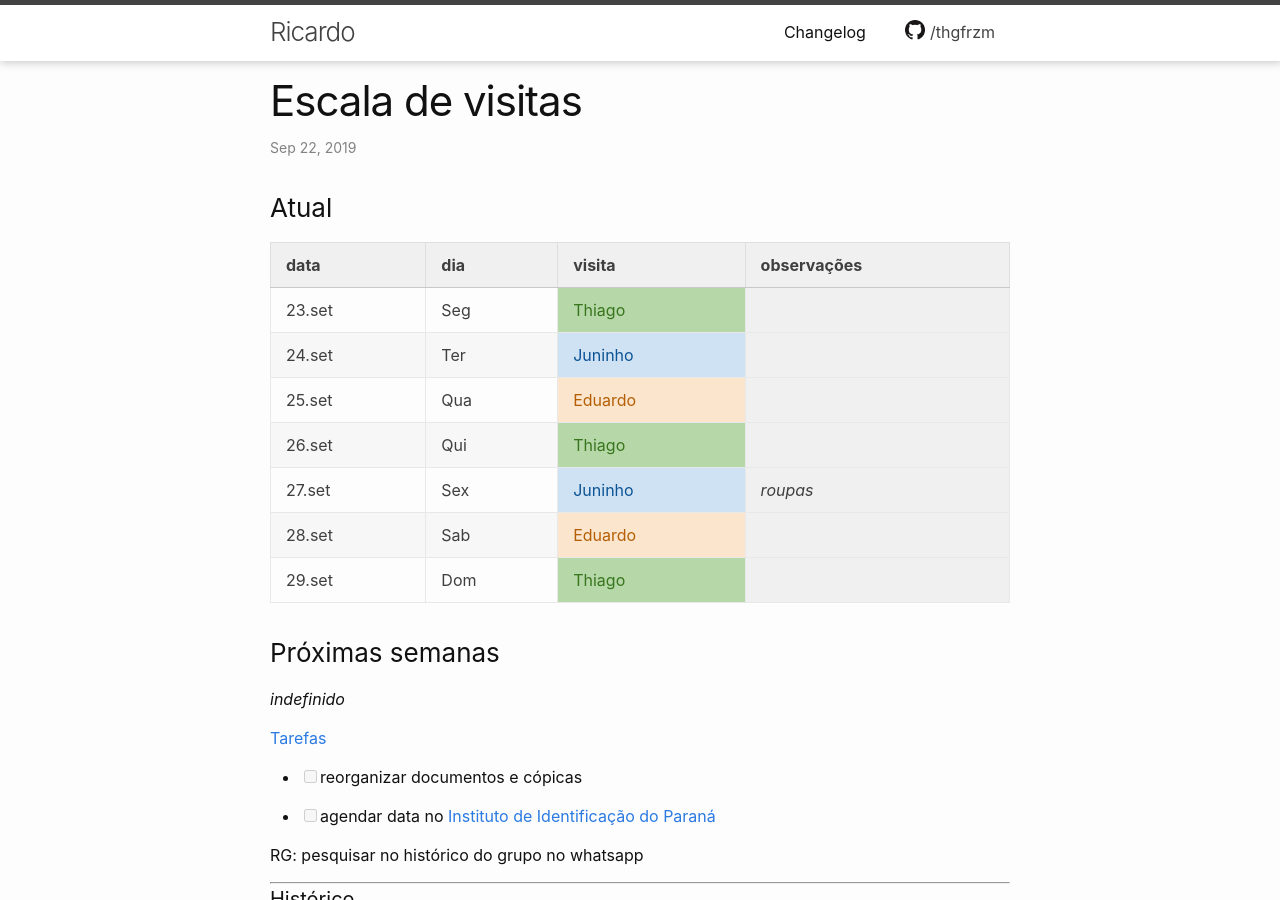
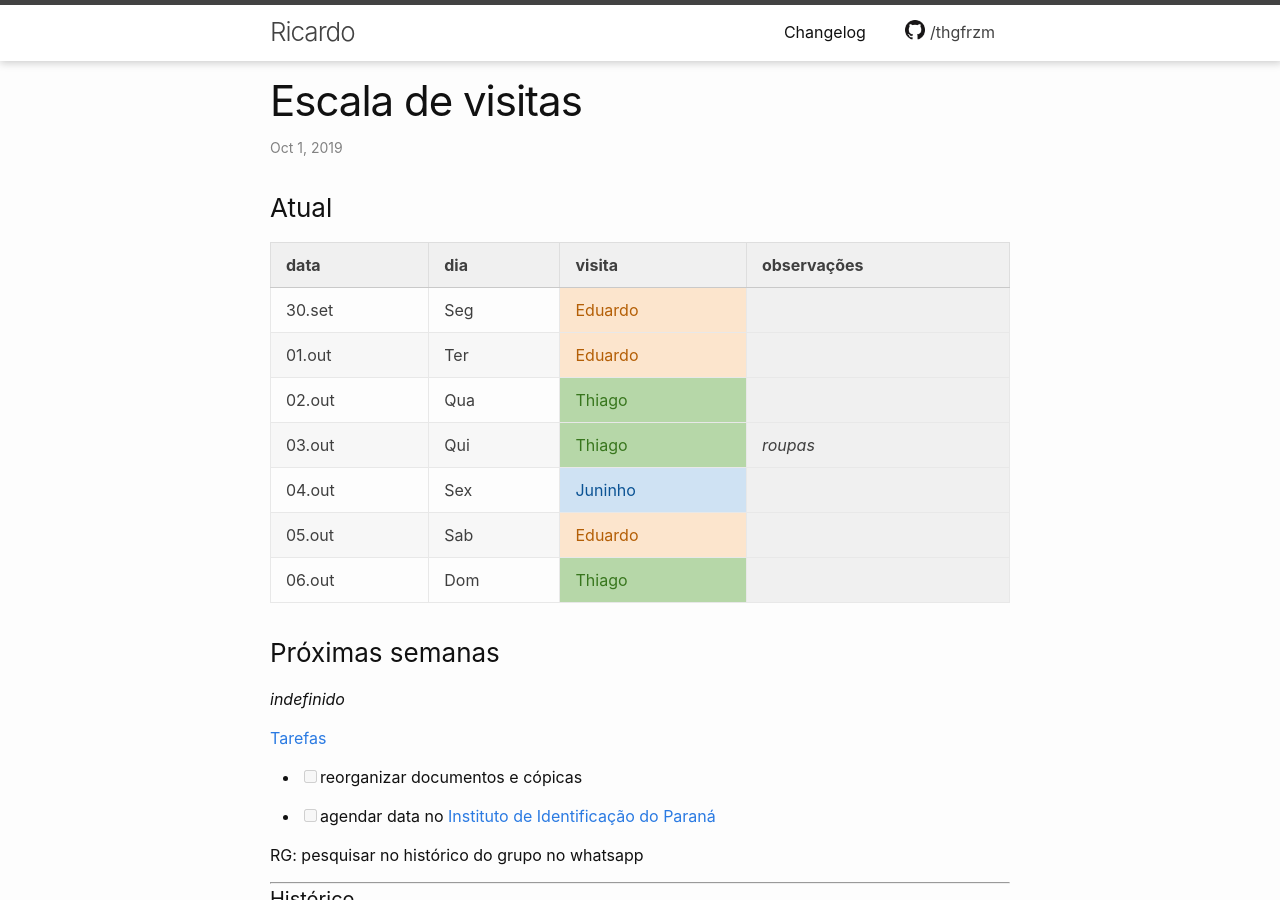
Before and after one commit to thgfrzm/ricardo, a Jekyll site: the page built from _posts/2018-12-23-escala-visitas.markdown, in a window 1280 px wide and 900 px high. Built offline with Jekyll 4.4.1, drawn with Linux system fonts in a browser that asks for light colours; some of the changed text lies outside the part shown.

Commit message:
Update 2018-12-23-escala-visitas.markdown

```diff
--- a/_posts/2018-12-23-escala-visitas.markdown
+++ b/_posts/2018-12-23-escala-visitas.markdown
@@ -1,7 +1,7 @@
 ---
 layout: post
 title:  "Escala de visitas"
-date:   2019-09-22 12:00:00 -0300
+date:   2019-10-01 12:00:00 -0300
 categories: agenda
 ---
 
@@ -9,13 +9,13 @@ categories: agenda
 
 | data   | dia | visita  | observações |
 | ------ | --- | ------- | ----------- |
-| 23.set | Seg | Thiago |             |
-| 24.set | Ter | Juninho  |             |
-| 25.set | Qua | Eduardo |             |
-| 26.set | Qui | Thiago  |             |
-| 27.set | Sex | Juninho | _roupas_    |
-| 28.set | Sab | Eduardo |             |
-| 29.set | Dom | Thiago  |             |
+| 30.set | Seg | Eduardo |             |
+| 01.out | Ter | Eduardo  |             |
+| 02.out | Qua | Thiago |             |
+| 03.out | Qui | Thiago  | _roupas_            |
+| 04.out | Sex | Juninho |     |
+| 05.out | Sab | Eduardo |             |
+| 06.out | Dom | Thiago  |             |
 
 ### Próximas semanas
 
@@ -317,3 +317,10 @@ RG: pesquisar no histórico do grupo no whatsapp
 | 20.set | Sex | Eduardo     | _roupas_            |
 | 21.set | Sab | Thiago      |                     |
 | 22.set | Dom | Thiago      |                     |
+| 23.set | Seg | Thiago |             |
+| 24.set | Ter | Juninho  |             |
+| 25.set | Qua | Eduardo |             |
+| 26.set | Qui | Thiago  |             |
+| 27.set | Sex | Juninho | _roupas_    |
+| 28.set | Sab | Eduardo |             |
+| 29.set | Dom | Juninho  |             |
```
